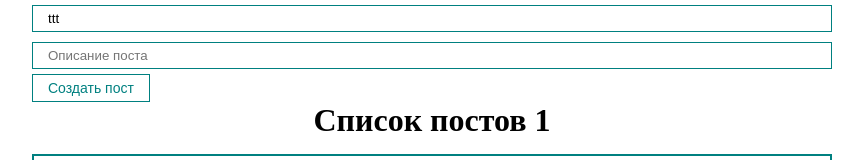
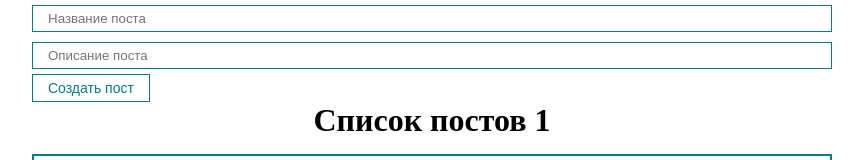
Before and after one commit to Timaks/pro_react, a React (Create React App) app: page / in a window 1280 px wide. Shown: the top 160 px of the page, without its empty margins (208-1071 px from the left). Built offline with nearby package versions, Linux system fonts and the light colour scheme; the HTML template or start-up script is replaced by a standard one.

Commit message:
хук useRef. Доступ к DOM эл-ту. Неуправл.компонент

```diff
--- a/src/App.js
+++ b/src/App.js
@@ -1,4 +1,4 @@
-import React, { useState } from "react";
+import React, { useRef, useState } from "react";
 import Counter from "./components/Counter";
 import ClassCounter from "./components/ClassCounter";
 import './styles/App.css';
@@ -14,12 +14,18 @@
     {id: 3, title: 'Post3', body: 'Description'}
   ]);
 
-const [title, setTitle] = useState('ttt')
+const [title, setTitle] = useState('')
+
+// с помощью хука делаем неуправляемый компонент
+const bodyInputRef= useRef();
+
   //делаем стрелочной функцией
   const addNewPost = (e) =>
   //предотвращаем действие по умолчанию
     e.preventDefault()
     console.log(title)
+
+    console.log(bodyInputRef.current)
 
   return (
     <div className="App">
@@ -32,7 +38,12 @@
             type="text"
             placeholder="Название поста"
             />
-          <MyInput type="text" placeholder="Описание поста"/>
+            {/* Неуправляемый\ Неконтролируемый компонент */}
+          <MyInput
+            ref={bodyInputRef}
+            type="text"
+            placeholder="Описание поста"
+            />
           <MyButton onClick={addNewPost}>Создать пост</MyButton>
       </form>
       <PostList posts={posts} title="Список постов 1"/>
--- a/src/components/UI/input/MyInput.jsx
+++ b/src/components/UI/input/MyInput.jsx
@@ -1,10 +1,11 @@
 import React from "react";
 import classes from './MyInput.module.css';
 
-const MyInput =  (props) => {
+const MyInput = React.forwardRef((props, ref) => {
     return (
-        <input className={classes.myInput} {...props} />
-    )
-}
+        <input ref={ref} className={classes.myInput} {...props} />
+    );
+});
+
 
 export default MyInput;
```
